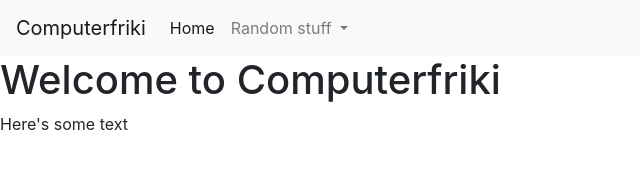
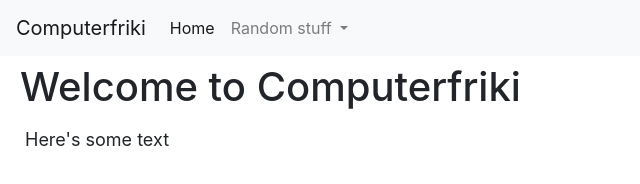
Before and after one commit to guilledelmo/guilledelmo.github.io, a plain HTML site: page index.html in a window 1280 px wide. Shown: the whole page, without its empty margins (0-640 px from the left). Drawn offline with nearby package versions, Linux system fonts and the light colour scheme.

Commit message:
Wrong CSS document name on link element

```diff
--- a/index.html
+++ b/index.html
@@ -6,7 +6,7 @@
     <meta name="viewport" content="width=device-width, initial-scale=1, shrink-to-fit=no">
     <!-- Bootstrap CSS -->
     <link rel="stylesheet" href="https://stackpath.bootstrapcdn.com/bootstrap/4.2.1/css/bootstrap.min.css" integrity="sha384-GJzZqFGwb1QTTN6wy59ffF1BuGJpLSa9DkKMp0DgiMDm4iYMj70gZWKYbI706tWS" crossorigin="anonymous">
-    <link href="index.css" rel="stylesheet" type="text/css">
+    <link href="index_style.css" rel="stylesheet" type="text/css">
     <title>Home</title>
   </head>
   <body>
```
